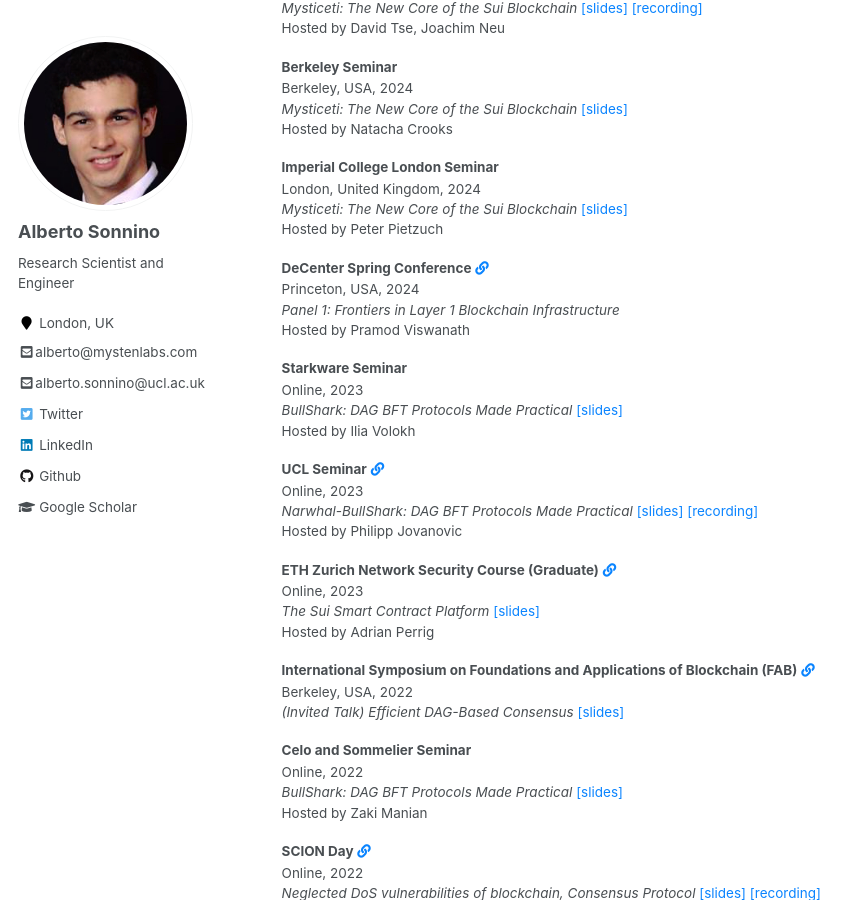
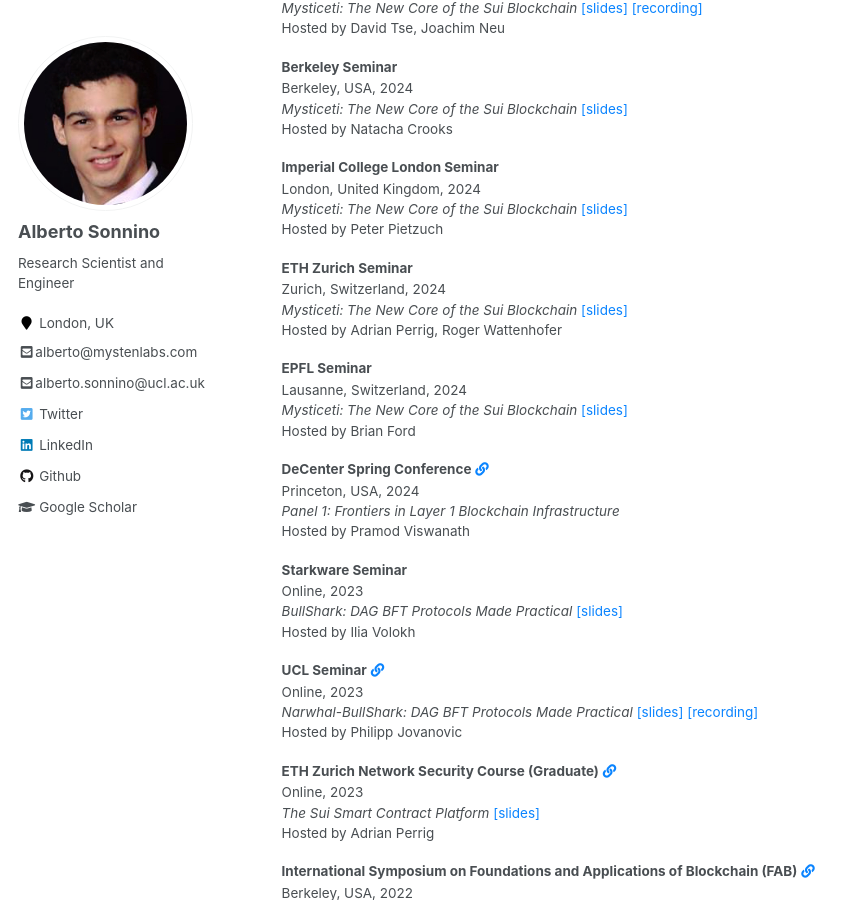
Before and after one commit to asonnino/asonnino.github.io, a Jekyll site: the page built from _pages/talks.md, in a window 1280 px wide and 900 px high, scrolled down 1138 px. Shown: the whole window, without its empty margins (0-865 px from the left). Built offline with Jekyll 4.4.1, drawn with Linux system fonts in a browser that asks for light colours.

Commit message:
Update talks

```diff
--- a/_data/talks.json
+++ b/_data/talks.json
@@ -617,5 +617,25 @@
     "date": 2024,
     "hosts": ["SuiWayne Cunningham"],
     "link": "https://twitter.com/i/spaces/1OwxWYAjnyNGQ"
+  },
+  {
+    "category": "invited",
+    "title": "Mysticeti: The New Core of the Sui Blockchain",
+    "event": "ETH Zurich Seminar",
+    "location": "Zurich, Switzerland",
+    "date": 2024,
+    "hosts": ["Adrian Perrig", "Roger Wattenhofer"],
+    "slides": "mysticeti-v7.pdf",
+    "papers": ["mysticeti.pdf"]
+  },
+  {
+    "category": "invited",
+    "title": "Mysticeti: The New Core of the Sui Blockchain",
+    "event": "EPFL Seminar",
+    "location": "Lausanne, Switzerland",
+    "date": 2024,
+    "hosts": ["Brian Ford"],
+    "slides": "mysticeti-v7.pdf",
+    "papers": ["mysticeti.pdf"]
   }
 ]
```
